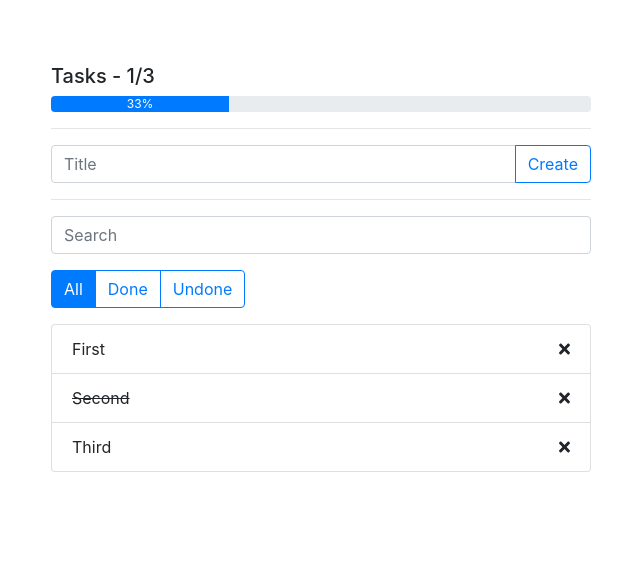
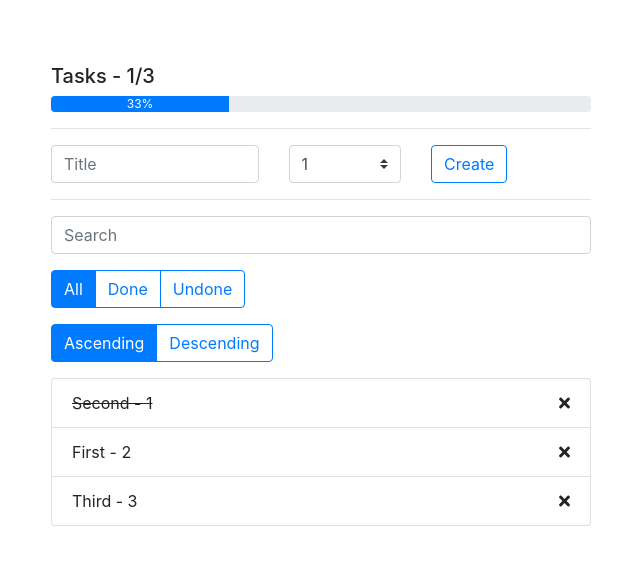
Before and after one commit to 4doge/learn-vue-todo, a plain HTML site: page index.html in a window 1280 px wide. Shown: the whole page, without its empty margins (319-959 px from the left). Drawn offline with nearby package versions, Linux system fonts and the light colour scheme.

Commit message:
add priority to the tasks

```diff
--- a/app.js
+++ b/app.js
@@ -4,21 +4,26 @@ new Vue({
         title: '',
         keyword: '',
         showingOption: 'All',
+        taskPriority: '1',
+        sortPriority: 'asc',
         tasks: [
             {
                 uuid: '67c5e6a0-9037-4dec-95f8-41c544a8ce62',
                 isDone: false,
-                title: 'First'
+                title: 'First',
+                priority: 2
             },
             {
                 uuid: 'e799211c-662e-4d4a-8184-9a17d0add41b',
                 isDone: true,
-                title: 'Second'
+                title: 'Second',
+                priority: 1
             },
             {
                 uuid: '97911934-2a93-44ce-b0c0-674352758a9b',
                 isDone: false,
-                title: 'Third'
+                title: 'Third',
+                priority: 3
             }
         ]
     },
@@ -43,6 +48,7 @@ new Vue({
         },
         filterTasksByKeyword: function(keyword) {
             let tasks = this.tasks;
+            let sortPriority = this.sortPriority;
             switch (this.showingOption) {
                 case 'Done':
                     tasks = tasks.filter(function (task) {
@@ -60,6 +66,13 @@ new Vue({
                     return task.title.toLowerCase() === keyword.toLowerCase();
                 });
             }
+            tasks = tasks.slice().sort(function(task1, task2) {
+                if (sortPriority === 'asc') {
+                    return task1.priority - task2.priority;
+                } else {
+                    return task2.priority - task1.priority;
+                }
+            });
             return tasks;
         },
         createNewTask: function(title) {
@@ -67,8 +80,10 @@ new Vue({
                 this.tasks.push({
                     isDone: false,
                     title: title,
-                    uuid: this.generateUUID()
+                    uuid: this.generateUUID(),
+                    priority: this.taskPriority
                 });
+                this.taskPriority = 1;
                 this.title = null;
             }
         },
--- a/index.html
+++ b/index.html
@@ -18,9 +18,20 @@
                     <div class="progress-bar" role="progressbar" :style="{width: percentsDone + '%'}">{{ percentsDone }}%</div>
                 </div>
                 <hr>
-                <div class="input-group mb-3">
-                    <input v-model="title" type="text" class="form-control" placeholder="Title">
-                    <div class="input-group-append">
+                <div class="row">
+
+                    <div class="col-5">
+                        <input v-model="title" type="text" class="form-control" placeholder="Title">
+                    </div>
+                    <div class="col-3 justify-content-center">
+                        <select v-model="taskPriority" class="custom-select">
+                            <option disabled>Priority</option>
+                            <option selected>1</option>
+                            <option>2</option>
+                            <option>3</option>
+                        </select>
+                    </div>
+                    <div class="col-2">
                         <button @click="createNewTask(title)" class="btn btn-outline-primary" type="button">Create</button>
                     </div>
                 </div>
@@ -29,7 +40,7 @@
                     <input v-model="keyword" type="text" class="form-control" placeholder="Search">
                 </div>
                 <div class="input-group mb-3">
-                    <div class="btn-group btn-group-toggle" >
+                    <div class="btn-group btn-group-toggle">
                         <label class="btn btn-outline-primary" :class="{active: showingOption == 'All'}">
                             <input type="radio" value="All" v-model="showingOption"> All
                         </label>
@@ -41,9 +52,19 @@
                         </label>
                     </div>
                 </div>
+                <div class="input-group mb-3">
+                    <div class="btn-group btn-group-toggle">
+                        <label class="btn btn-outline-primary" :class="{active: sortPriority == 'asc'}">
+                            <input type="radio" value="asc" v-model="sortPriority"> Ascending
+                        </label>
+                        <label class="btn btn-outline-primary" :class="{active: sortPriority == 'desc'}">
+                            <input type="radio" value="desc" v-model="sortPriority"> Descending
+                        </label>
+                    </div>
+                </div>
                 <ul class="list-group">
                     <li class="list-group-item clearfix" v-for="task in filterTasksByKeyword(keyword)">
-                        <span @click="markAsDone(task)" :class="{done: task.isDone}">{{ task.title }}</span>
+                        <span @click="markAsDone(task)" :class="{done: task.isDone}">{{ task.title }} - {{ task.priority }}</span>
                         <span @click="deleteTask(task)" class="float-right">
                             <i class="fa fa-times"></i>
                         </span>
```
